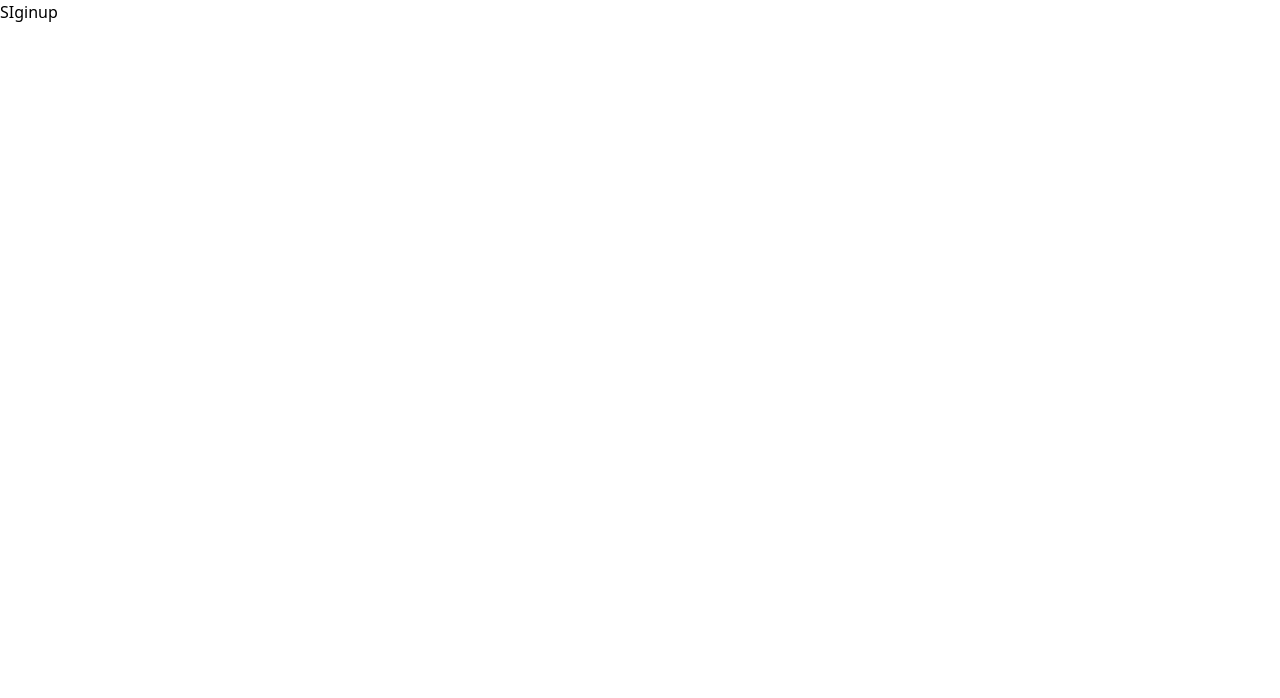
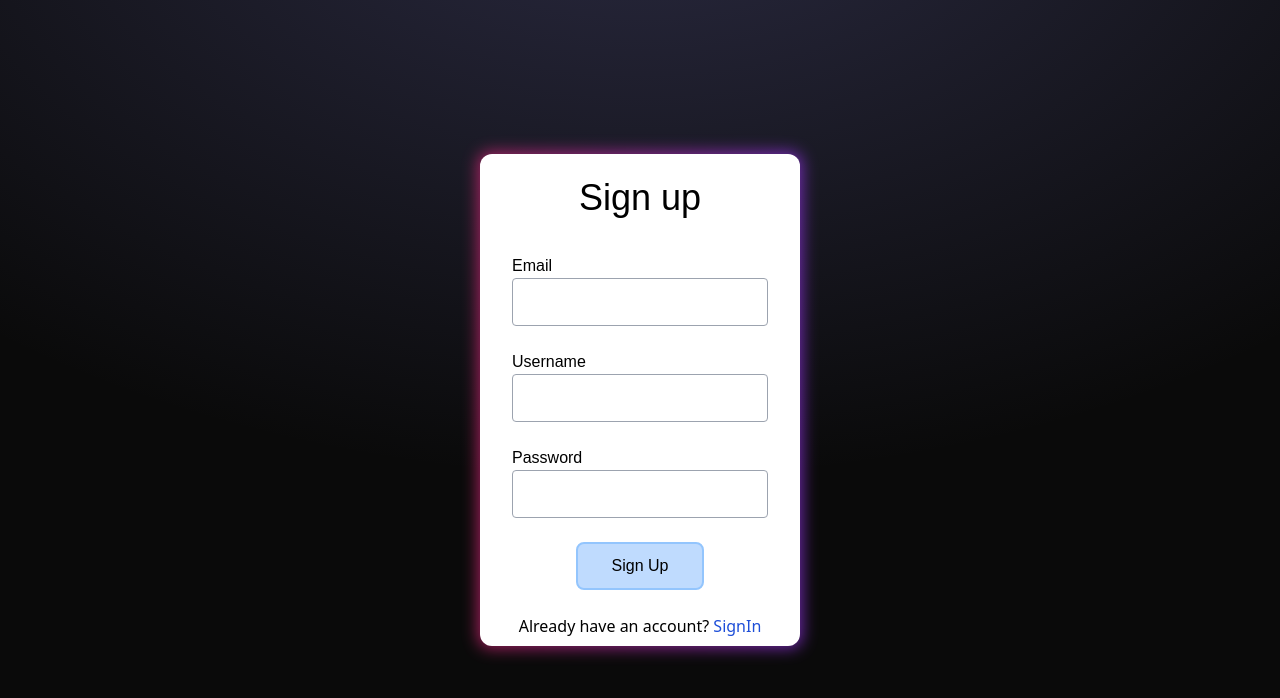
Before and after one commit to rash-27/nexus-project-01, a React (Vite) app: page /signup in a window 1280 px wide. Shown: the top 698 px of the page. Built offline with nearby package versions, Linux system fonts and the light colour scheme; a web font is replaced by a local one.

Commit message:
add signup page

```diff
--- a/src/components/Auth.tsx
+++ b/src/components/Auth.tsx
@@ -0,0 +1,12 @@
+interface AuthProps {
+    heading : string
+}
+function Auth({}) {
+    return (
+     <div>
+
+     </div>
+    )
+  }
+
+  export default Auth
--- a/src/pages/Signin.tsx
+++ b/src/pages/Signin.tsx
@@ -1,3 +1,4 @@
+import { Link } from "react-router-dom"
 import Input from "../components/Input"
 import { useState } from "react"
 function Signin() {
@@ -13,14 +14,16 @@ function Signin() {
                 <div className="relative group">
                     <div className="absolute -inset-0.5 bg-pink-600 rounded-xl blur opacity-75 group-hover:opacity-100 group-hover:duration-200 transition duration-1000 bg-gradient-to-r from-pink-600 to-purple-600"></div>
                     <div className="relative flex bg-white w-full rounded-xl flex-col items-center bg-gray-200">
-                    <h1 className="font-heading text-3xl py-6"> Sign in </h1>
+                    <h1 className="font-heading text-4xl py-6"> Sign in </h1>
                     <div>
                     <Input type="text" onChange={(e)=> setUsername(e.target.value)} label="Username" />
                     </div>
                     <div>
                     <Input type="password" onChange={(e)=> setPassword(e.target.value)} label="Password" />
+                    <p className="text-xs text-blue-700 cursor-pointer">Forgot Passoword?</p>
                     </div>
                     <button type="submit" className="font-display w-32 h-12 border-2 bg-blue-200 border-blue-300 rounded-lg mt-3 mb-6">Sign In</button>
+                    <div className="pb-2 ">Dont have an account? <Link to={'/signup'} className="text-blue-700">SignUp</Link> </div>
                     </div>
                     </div>
                 </div>
--- a/src/pages/Signup.tsx
+++ b/src/pages/Signup.tsx
@@ -1,7 +1,39 @@
-function Signup() {
+import { Link } from "react-router-dom"
+import Input from "../components/Input"
+import { useState } from "react"
+function SignUp() {
+    const [userName , setUsername] = useState('')
+    const [password , setPassword] = useState('')
+    const [email , setEmail] = useState('')
     return (
-     <div>SIginup</div>
+        <>
+        <div>
+        <div className="absolute top-0 z-[-2] h-screen w-screen bg-neutral-950 bg-[radial-gradient(ellipse_80%_80%_at_50%_-20%,rgba(120,119,198,0.3),rgba(255,255,255,0))]"></div>
+        </div>
+        <div className="flex h-screen justify-center">
+            <div className="flex flex-col justify-center w-1/4 ">
+                <div className="relative group">
+                    <div className="absolute -inset-0.5 bg-pink-600 rounded-xl blur opacity-75 group-hover:opacity-100 group-hover:duration-200 transition duration-1000 bg-gradient-to-r from-pink-600 to-purple-600"></div>
+                    <div className="relative flex bg-white w-full rounded-xl flex-col items-center bg-gray-200">
+                    <h1 className="font-heading text-4xl py-6"> Sign up </h1>
+
+                    <div>
+                    <Input type="email" onChange={(e)=> setEmail(e.target.value)} label="Email" />
+                    </div>
+                    <div>
+                    <Input type="text" onChange={(e)=> setUsername(e.target.value)} label="Username" />
+                    </div>
+                    <div>
+                    <Input type="password" onChange={(e)=> setPassword(e.target.value)} label="Password" />
+                    </div>
+                    <button type="submit" className="font-display w-32 h-12 border-2 bg-blue-200 border-blue-300 rounded-lg mt-3 mb-6">Sign Up</button>
+                    <div className="pb-2 ">Already have an account? <Link to={'/signin'} className="text-blue-700">SignIn</Link> </div>
+                    </div>
+                    </div>
+                </div>
+            </div>
+        </>
     )
   }
 
-  export default Signup
+  export default SignUp
```
